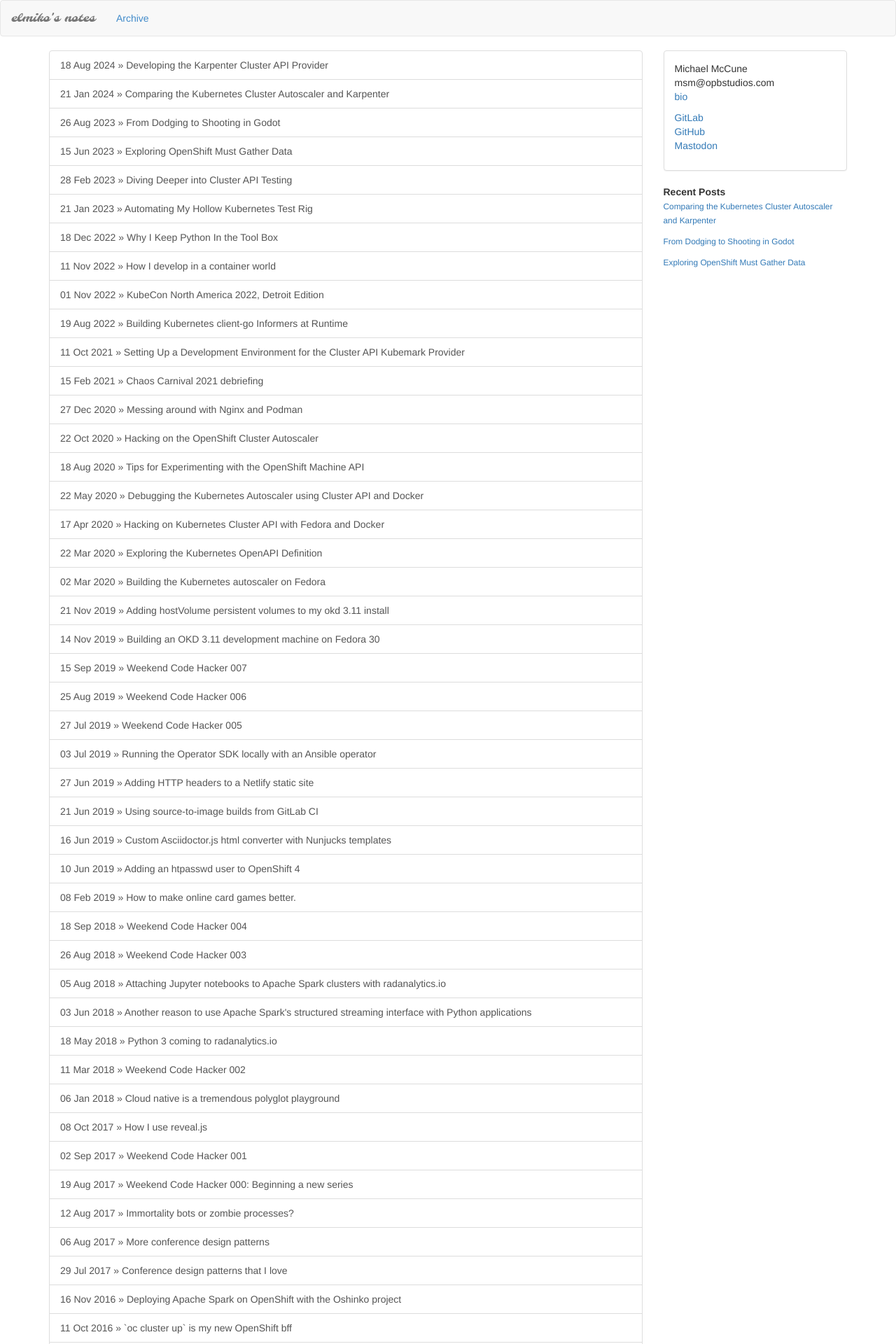
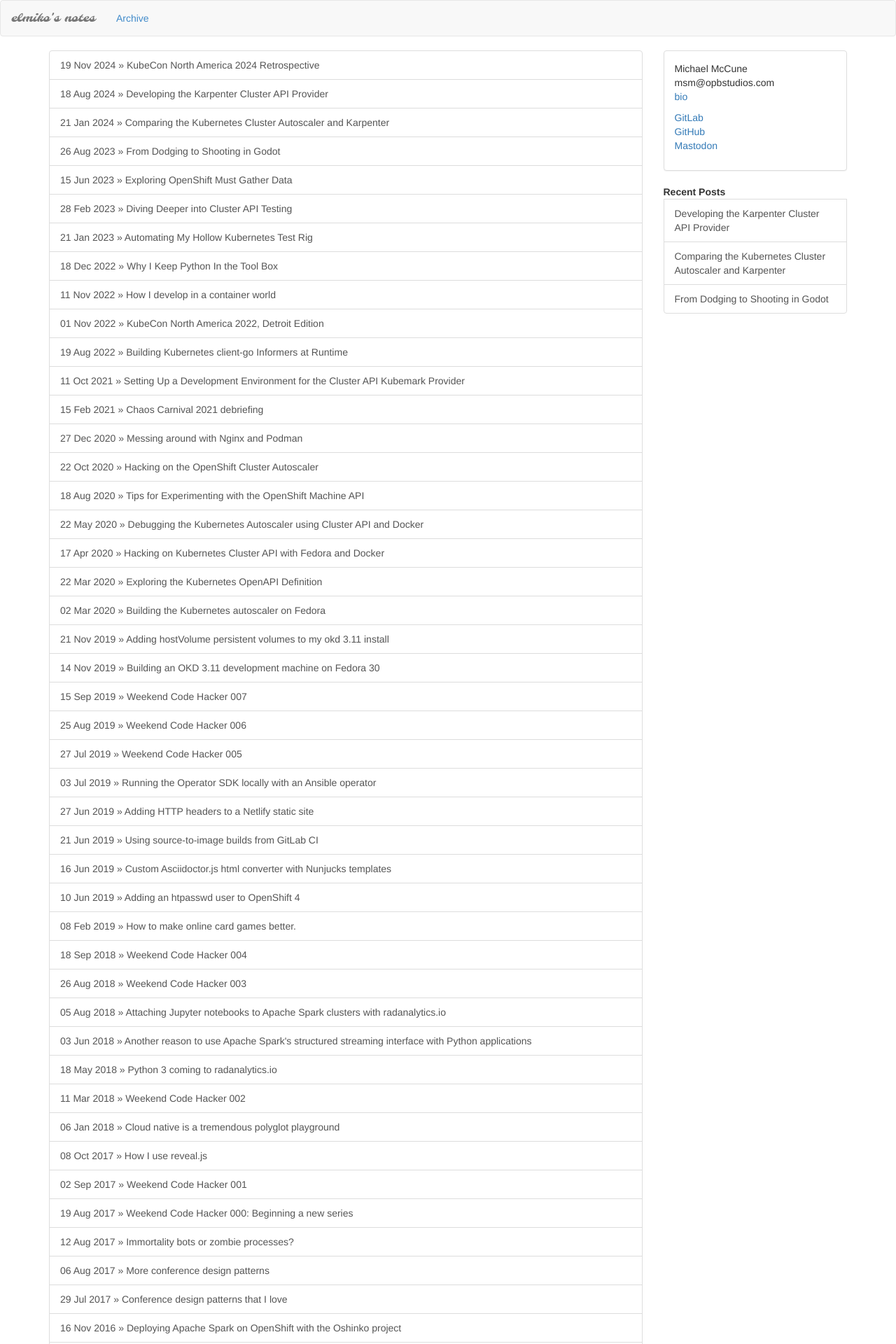
Before and after one commit to elmiko/elmiko.github.io, a Jekyll site: the page built from archive.html, in a window 1280 px wide. Shown: the top 1920 px of the page at 70% size. Built offline with Jekyll 4.4.1, drawn with Linux system fonts in a browser that asks for light colours; nearby versions of some CDN libraries; some of the changed lines change nothing that is shown.

Commit message:
add kubecon na 2024 post

```diff
--- a/_layouts/default.html
+++ b/_layouts/default.html
@@ -84,12 +84,16 @@
         </div>
       </div>
 
-      <div>
+      <div class="list-group">
         <strong>Recent Posts</strong>
           {% for post in site.posts offset:1 limit:3 %}
-          <ul class="list-unstyled">
+          <a href="{{ post.url }}" class="list-group-item">
+            <span>{{ post.title }}</a>
+          <!--
+          <ul id="recent-posts" class="list-unstyled">
             <li><a href="{{ post.url }}"><small>{{ post.title }}</small></a></li>
           </ul>
+          -->
           {% endfor %}
       </div>
     </div>
--- /dev/null
+++ b/_posts/2024-11-19-kubecon-na-2024-retrospective.markdown
@@ -0,0 +1,127 @@
+---
+layout: post
+title: "KubeCon North America 2024 Retrospective"
+subtitle:  ""
+date: 2024-11-19
+categories:
+---
+
+I attended KubeCon North America 2024 in Salt Lake City last week and this is my retrospective on the trip.
+
+KubeCon North America for 2024 was hosted in Salt Lake City from November 13th through the 15th, with three days of events before the conference. In addition to KubeCon, I attended the Cloud Native Rejekts on Sunday the 10th, the Kubernetes Contributor Summit on Monday the 11th, and OpenShift Commons on Tuesday the 12th. The weather was mostly nice, with a little rain on Tuesday, with temperatures generally cool in the mid 30s to high 40s Fahrenheit. Salt Lake City is easy to get around, it has generally large blocks and roads in the downtown area, there is also public transportation, and an amazing view of the mountains from just about everywhere.
+
+<img src="/img/kubecon-na-2024-outfront.jpg" class="img-responsive center-block" alt="Selfie out front of kubecon">
+
+## Cloud Native Rejekts, Sunday November 10
+
+Cloud Native Rejekts is a conference that bills itself as “... the b-side conference giving a second chance to the many wonderful, but rejected, talks leading into KubeCon + CloudNativeCon”. It is usually a great place to see high quality talks in a smaller setting than KubeCon, and an opportunity to meet up with other people to talk about Kubernetes before the _main event_.
+
+This year, I was presenting a talk with colleague David Morrison from the Applied Computing Research Labs titled “Karpenter and Cluster Autoscaler: A data-driven comparison”. We had about 20-25 people in the audience, and it went fairly well considering we had some issues with latency on the slide display.
+
+* [Read the abstract](https://cfp.cloud-native.rejekts.io/cloud-native-rejekts-na-salt-lake-city-2024/talk/CZ9VGR/)
+* [Watch the replay](https://www.youtube.com/live/M1R05c1pWmc?si=H5jQnHiflrMDRuaO&t=14609)
+
+On Sunday, there were probably around 200 people in attendance at Rejekts. There were 2 presentation areas: the main theater, and the flex room. Most talks saw people filling the rooms and I noted several with crowds standing in the hall to catch the topics (the eBPF talks were popular). I met several old friends during the social time for Rejekts and it was a great “pre-game” for KubeCon. If you are ever coming to a KubeCon and have the inclination and opportunity to arrive early, Cloud Native Rejekts is a free event and the talks are focused on technical topics, I recommend checking it out at least once.
+
+## Kubernetes Contributor Summit, Monday November 11
+
+The contributor summit is my favorite part of KubeCon. The amount of high-bandwidth conversations and learning that I do during the summit is unparalleled for me at any other Kubernetes event. This year was no different. I’m not sure on the total attendance numbers for the contributor summit, but I would not be surprised if there were a few hundred people there throughout the day. We had several general sessions, including an awards ceremony, and breakout rooms with pre-planned and unconference topics.
+
+I felt that one of the big topics for this summit was getting to know and understand the steering committee. We had a good panel session with the committee and it generally seemed like they wanted the contributor community to understand what the steering committee does, and how we can lift more voices to join the committee. I found this to be a good topic of self-awareness for the Kubernetes contributor community, and I continue to be impressed at the thoughtfulness of this community in terms of attempting to keep itself healthy, active, and inclusive.
+
+There were 2 talks I attended during the summit that I would like to call attention to:
+
+* [Official Kubernetes CRDs: Where to from here ? - Nick Young, Isovalent, Rob Scott, Google](https://kcsna2024.sched.com/event/1nSgo/official-kubernetes-crds-where-to-from-here)
+* [Unified framework for unit, integration, and E2E testing - Patrick Ohly, Intel](https://kcsna2024.sched.com/event/1nSjo/unified-framework-for-unit-integration-and-e2e-testing)
+
+I found the talk on CRDs interesting because for many years now the Kubernetes community has been attempting to address several issues around CRDs (versioning and migrating to name two) and this talk was moving the ball forward on those issues. I also found the talk on testing to be interesting because the author is proposing a test framework that should be built specifically for Kubernetes to address the specific needs of test writers. There seems to be a good opportunity to help push the Kubernetes tests towards a more unified approach, and bring in more contributors who might want to join the testing efforts.
+
+Aside from the talks, a big part of attending the contributor summit are the project meetings. I am an active contributor to the Cluster API project and I attended their project update session. This year was not as well-attended as previous years with only around 10-20 people in attendance, but we had a great discussion about the future of the project. Some of the topics we covered during the discussion were the in-place upgrades proposal and status, and etcd resiliency in Cluster API clusters.
+
+## OpenShift Commons, Tuesday November 12
+
+OpenShift Commons is a Red Hat sponsored event where we talk about all things Red Hat and OpenShift. I volunteered to help with operations and also to be part of the round table discussions representing the OKD community with my peers Amy Marrich and Jaime Magiera.
+
+I love attending the OpenShift Commons, not only because I work on OpenShift and it’s a great opportunity to meet with users, customers, and partners, but also because it’s a great chance for me to spend some time with other Red Hatters. It was a really nice event and it seemed like we were nearly packed to capacity. I’m not sure how many people were there but it had to be a few hundred.
+
+The round table discussions were interesting and I ended up talking with a few folks about how using OKD (the community supported version of OpenShift) could help their operations team in _sketching out_ features they would like to see in OpenShift someday. The idea being that if you would like to see a feature in OpenShift, and you have some technical understanding around OpenShift and the feature, then you could use OKD to add the feature and demonstrate a proof of concept. This seemed to resonate with the people I talked with, although we all admitted that there is a significant engineering resource demand to create these types of demonstrations.
+
+Commons also had one of the best pieces of OpenShift swag I have ever had the pleasure of snagging: OpenShift keycaps!
+
+<img src="/img/kubecon-na-2024-keycaps.jpg" class="img-responsive center-block" alt="Selfie out front of kubecon">
+
+## KubeCon Day 1, Wednesday November 13
+
+Wednesday brought the official start of KubeCon. I followed the herd (we were told attendance reached 9,200 people this year) to the first day keynotes and with that, KubeCon had begun. Two of the big themes for this KubeCon were AI, and security, with the first two days being dedicated to those topics respectively. The first day keynotes seemed well attended and there was a buzz in the air that was familiar. Immediately after the keynotes was the stampede to the exhibit hall.
+
+<img src="/img/kubecon-na-2024-curling.jpg" class="img-responsive center-block" alt="Selfie out front of kubecon">
+
+The exhibitor hall was fun, as usual, with some special highlights being the pickleball court and the inflatable curling. It didn’t feel over-crowded or empty, and the times I visited there were plenty of people walking around. The project pavilion was also in the exhibitor hall and I ended up doing an unscheduled impromptu demonstration of the Karpenter Cluster API project, which was fun but also chaotic. This demonstration led to several _hallway track_ conversations on Wednesday about Karpenter and Cluster API. While AI and security were the conference themes, one of my themes for the week was definitely Karpenter as I got into many more conversations about it than I anticipated.
+
+I saw a bunch of talks on Wednesday, and I would like to call attention to a couple that I think are worth watching when they are posted:
+
+* [Architecting Tomorrow: The Heterogeneous Compute Resources for New Types of Workloads - Alexander Kanevskiy, Intel Finland](https://sched.co/1i7ke)
+* [From Observability to Performance - Nadia Pinaeva, Red Hat & Antonio Ojea, Google](https://sched.co/1i7mE)
+
+The first talk on heterogeneous compute resources gave a window into the future of exposing more details about processors to help make scheduling and processing more efficient. Alexander gave a nice overview of how different workloads can be adversely affected by some processor architectures. In a world where nanoseconds can make a difference, this is a great talk to understand how to identify and minimize those bottlenecks.
+
+The second talk was a deep breakdown of how networking metrics can be used to identify performance limiters and speed bumps in your infrastructure. Understanding networking failures is difficult enough without all the layers that cloud native infrastructures add. Being able to see real world uses of the metrics alongside the methodology for understanding the implications of those metrics was enlightening for me.
+
+Near the end of the day, I ended up getting into a deep discussion with some friends from SIG Storage (shoutouts to Hemant, Jan, and Michelle). They had been chatting all day about a storage issue related to CSI drivers and the Cluster Autoscaler. It was an interesting discussion and I think after about an hour or two we had made some progress on possible solutions, now if only we could find the time to work on them!
+
+Wednesday evening was also the “Booth Crawl” at the exhibitor hall, but as I had dinner plans with my colleagues from Red Hat, I skipped out for the evening.
+
+<img src="/img/kubecon-na-2024-booth.jpg" class="img-responsive center-block" alt="Selfie out front of kubecon">
+
+## KubeCon Day 2, Thursday November 14
+
+Day 2, I’m exhausted but driven forward by excitement and the goal of delivering a talk on Friday.
+
+For the first time in my KubeCon history, I attended a workshop on the DEI track. I saw this title in the schedule and, given my interest in building healthy open source communities, I felt that I had to attend:
+
+* [Be Part of the Solution: Cultivating Inclusion in Open Source - Allyship Workshop](https://sched.co/1pee5)
+
+I was rewarded with an hour of discussions and group activities where I got to hear about some common issues related to inclusion, and then got to spend time talking with people about their experiences. I had a good time and learned a little more about what I can do to help build more inclusive communities, and what to look for when things aren’t quite going right.
+
+I do a lot of work with the Cluster Autoscaler and Karpenter projects, so I was keenly interested to see the SIG Autoscaling update, delivered by my friend from the Cluster API community, Jack Francis. It was a nice overview covering all the projects that the SIG sponsors, how users can get involved, and some crystal ball gazing about what is coming next for the SIG. If you are interested in node or pod autoscaling, definitely watch the recording.
+
+* [SIG Autoscaling Projects Update - Jack Francis, Microsoft](https://kccncna2024.sched.com/event/1howV/sig-autoscaling-projects-update-jack-francis-microsoft)
+
+Something I love being a part of at KubeCon is the SIG Meet n’ Greet. It is an occasion for the Kubernetes SIGs (Special Interest Groups) to make some space and do a little self-promotion. I represented SIG Cloud Provider and had a number of interesting discussions with people who are interested in what the SIG does, and also how they can build cloud controllers for their own infrastructure offerings. I also had a few people approach me about Karpenter related topics, which was nice.
+
+My friend and teammate Joel Speed also had a talk on Thursday about CEL validation budgets. If you are using CEL with your Kubernetes API designs, I think it’s worth watching the recording to learn the deep details about how validation budgets are calculated.
+
+* [Exceeded Your Validation Cost Budget? Now What? - Joel Speed, Red Hat](https://sched.co/1i7nv)
+
+ I ended my day at the conference by attending a talk on the OpenCost project. I am keenly interested in exploring how the Cluster API project could expose information about instance pricing. I’m not quite sure what the best way to do this is yet, but I have been wanting to explore OpenCost to see if it might be appropriate for Cluster API. I’m still not sure, but the talk I watched did help me understand some basics about OpenCost. It wasn’t quite what I was expecting, but I found it interesting as a primer.
+
+ * [Measuring All the Costs with OpenCost Plugins - Alex Meijer, Stackwatch](https://sched.co/1i7oQ)
+
+## KubeCon Day 3, Friday November 15
+
+Last day of KubeCon, for now.
+
+I didn’t have a lot on my agenda for Friday aside from co-presenting the SIG Cloud Provider maintainer track talk. But, I was happily surprised to see this talk about flaky tests and continuous integration. It gave me a better window into how the Kubernetes testing infrastructure is configured and deployed. I am keenly interested in this because I would like to improve the state of testing for cloud controllers. And, as luck would have it, this talk about flaky CI was happening a few slots before our talk related to testing. I highly recommend watching the recording if you have an interest in Kubernetes continuous integration testing.
+
+* [Achieving and Maintaining a Healthy CI with Zero Test Flakes - Antonio Ojea, Michelle Shepardson & Benjamin Elder, Google](https://sched.co/1hoxc)
+
+Fridays at KubeCon are always tough for me as I am usually exhausted but also want to catch up with people before we all leave. This year was no different. I spent much of my time walking around and having discussions with people (shoutout to Kevin on our talks of what will disrupt Kubernetes and the state of homelab clusters). But, as the day, and con, were winding down it was time to deliver our talk for SIG Cloud Provider:
+
+* [Building a More Resilient Future with Advanced Cloud Provider Testing - Michael McCune, Red Hat & Bridget Kromhout, Microsoft](https://sched.co/1hoyJ)
+
+I’m happy and proud to say that the talk went well despite the standard technical shenanigans at the beginning. I also want to say a big thank you to Bridget as well. I have had the pleasure of co-presenting with Bridget a few times now and she is a talented and amazing person to be on stage with. I was humbled to hear the audience's reactions to our presentation and I’m so happy that people enjoyed themselves and appreciated our delivery. Looking forward to having another opportunity like this in the future.
+
+And with that, I started to make my way out of the building for the last time at this KubeCon. I did see a few people on the way out, and got my last hugs and well-wishes in. It was an amazing and exhausting experience as always, and I’m hopeful I can attend in London.
+
+<img src="/img/kubecon-na-2024-leaving.jpg" class="img-responsive center-block" alt="Selfie out front of kubecon">
+
+## Thoughts and takeaways
+
+KubeCon is a bustling place filled with ideas and excitement, and this edition was no different. Here are some of my unvarnished thoughts about my experiences:
+
+* “AI” workloads are still white hot, but I do hear people wondering aloud when, and if, we will see profitable business models emerge from this trend.
+* There are more clouds coming. As a SIG Cloud Provider co-chair, and Red Hat engineer on our cluster infrastructure team, I have a decent vantage point for viewing cloud integrations with Kubernetes. I had several direct conversations with people who are interested in writing cloud controllers for their clouds, and talked about wanting to integrate with Cluster API. This made me feel good about the health of that ecosystem.
+* More people talked to me about Karpenter Cluster API than I expected. I had several in-depth conversations with people about this project and how it works. There was a genuine excitement that Karpenter could work with Cluster API to unlock its features on all the available platforms. I was happy to hear this and tried to get a sense for what people are wanting. If we can get accurate cost information available in Cluster API, I have a feeling the Karpenter provider will get more attention.
+* Dynamic Resource Allocation (DRA) is almost as hot as “AI”. The push for more GPU-centric applications of DRA was present all throughout the con, with several talks being dedicated to DRA and GPU workloads. I think this just speaks to the popularity of workloads that require specific resources. And while today the talk is mostly about GPUs, I look forward to the day when we are talking about DRA for everything from CPUs and memory to customized hardware accelerators.
+
+So, that’s it, another KubeCon in the books. I hope this retrospective gave you a taste of what the excitement is all about. And I sincerely hope that if you find this exciting, that you also may attend some day. I look forward to seeing you out there on the road, and as always, stay safe out there, and happy hacking =)
--- a/css/custom.css
+++ b/css/custom.css
@@ -47,3 +47,7 @@ pre.highlight {
 .navbar-nav > li > a.navbar-link {
     color: #428bca;
 }
+
+ul {
+    margin-bottom: 2em;
+}
```
Also changed, not shown: img/kubecon-na-2024-keycaps.jpg (added), img/kubecon-na-2024-outfront.jpg (added), 3 other files.
